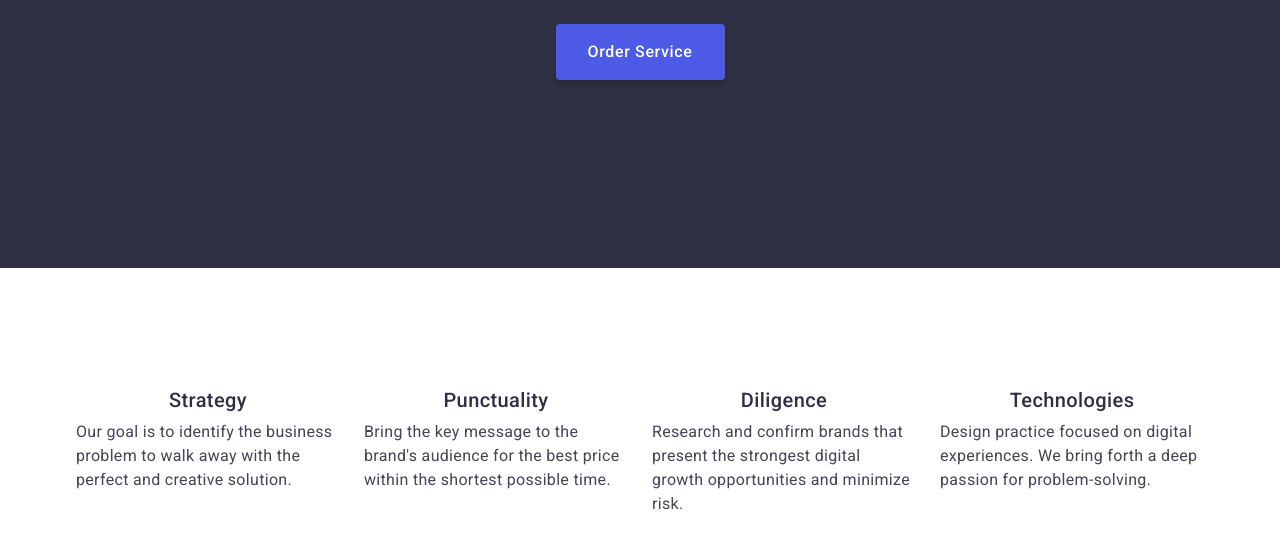
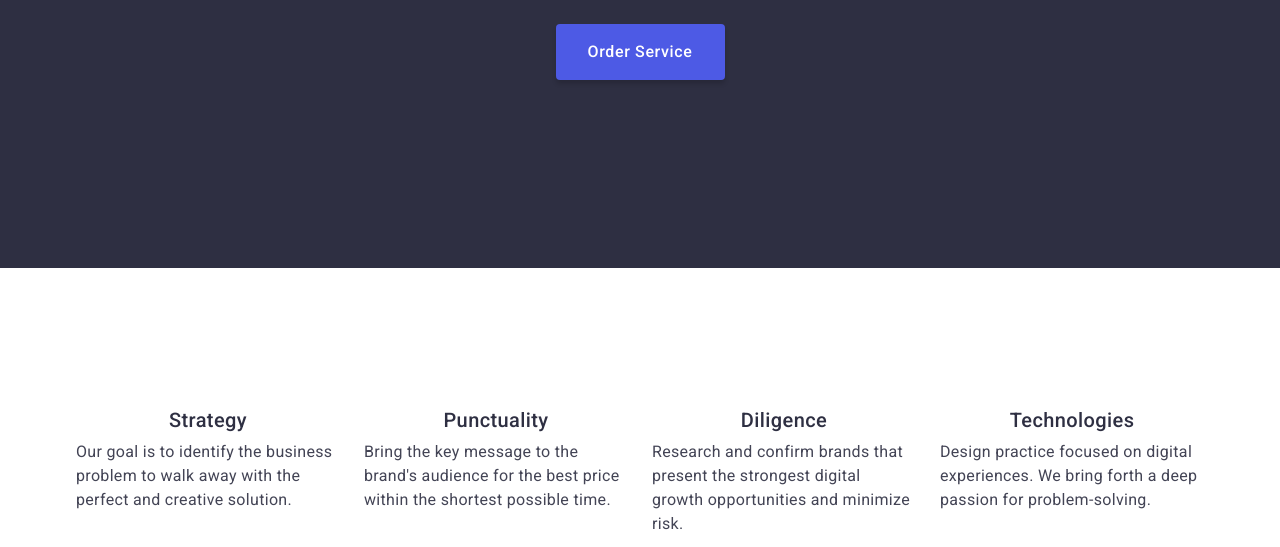
Before and after one commit to VovaJun123/goit-markup-hw-03, a plain HTML site: page index.html in a window 1280 px wide. Shown: the part 405-952 px from the top of the page. Drawn offline with nearby package versions, Linux system fonts and the light colour scheme.

Commit message:
Update style.css

```diff
--- a/css/style.css
+++ b/css/style.css
@@ -31,15 +31,7 @@ p {
     margin-bottom: 0;
 }
 
-h1,
-h2,
-h3,
-h4,
-h5,
-h6 {
-    margin-top: 0;
-    margin-bottom: 0;
-}
+
 
 /* ...........................................................header */
 .header-conteiner {
```
